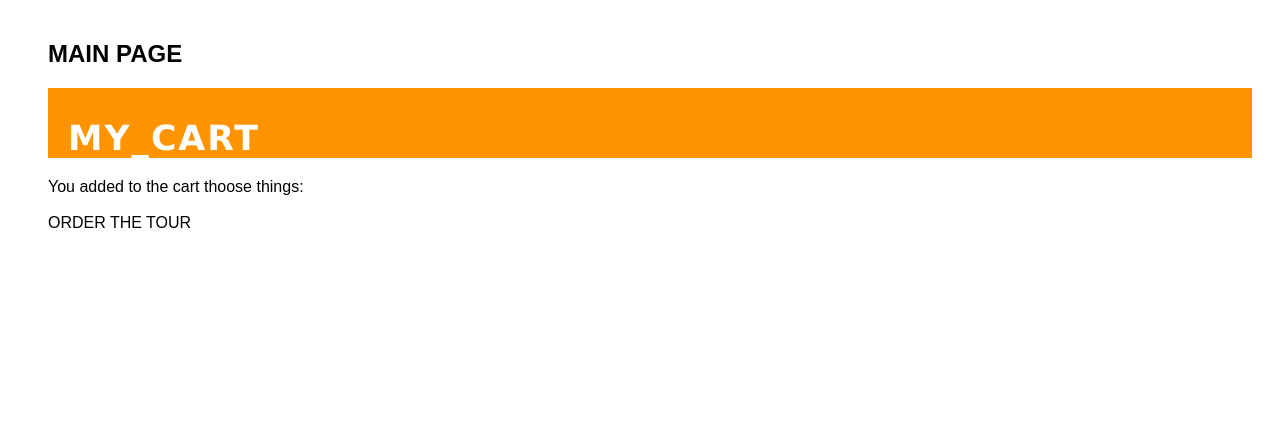
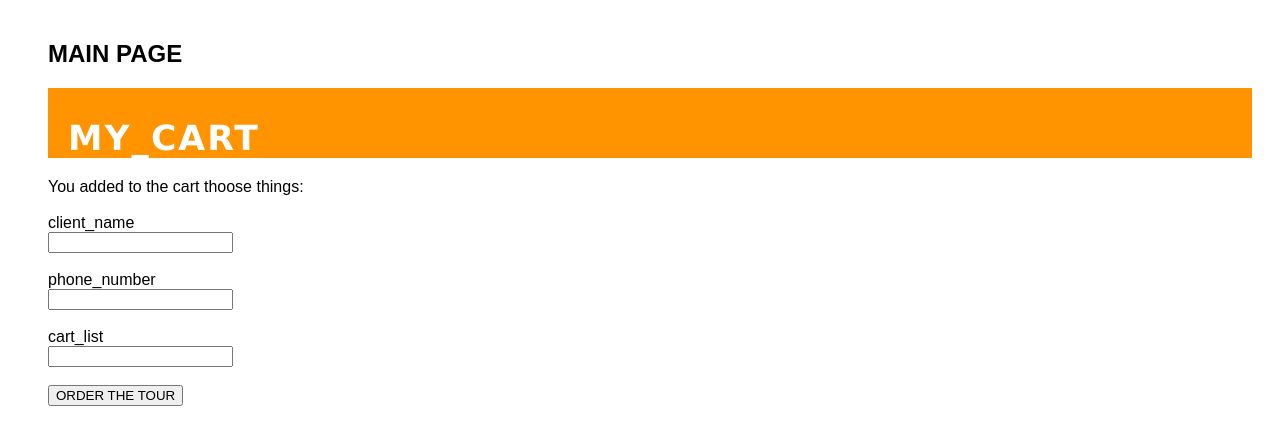
Before and after one commit to staybox/projects, a Django app: page /my_cart/ in a window 1280 px wide. Shown: the top 445 px of the page. Run offline with Django 3.2, Linux system fonts and the light colour scheme.

Commit message:
django. error messages in order

```diff
--- a/djangoproject/site1/templates/my_cart.html
+++ b/djangoproject/site1/templates/my_cart.html
@@ -14,6 +14,15 @@
 {% endfor %}
     <br>
 
-<div><a href= "/order/" class="order">ORDER THE TOUR</a></div>
+    <form action='/order/' method='post'> {% csrf_token %}
+    client_name<br>
+    <input type='text' name='client_name'><br><br>
+    phone_number<br>
+    <input type='text' name='phone_number'><br><br>
+    cart_list<br>
+    <input type='text' name='cart_list' value={{a_str}}><br><br>
+    <input type='submit' value='ORDER THE TOUR'>
+    </form>
+
 
 {% endblock %}
--- a/djangoproject/site1/templates/pages.html
+++ b/djangoproject/site1/templates/pages.html
@@ -28,7 +28,7 @@
     <a href="{{ atr.google_map }}" class="link">Google Maps</a> |
     <a href="{{ atr.website }}" class="link">Web Site</a>
     </p>
-<br><br><br><br><br><br><br><br><br><br>
+<br><br><br><br><br><br><br><br><br>
 
 {% if atr.name != 'Nazareth' %}
 <div><a href= "/add_to_cart/{{ atr.name }}" class="link">ADD TOUR TO CART</a></div>
--- a/djangoproject/site1/views.py
+++ b/djangoproject/site1/views.py
@@ -1,19 +1,21 @@
 # coding: utf8
 from django.shortcuts import render, redirect
-from .models import Attractions, Towns
+from .models import Attractions, Towns, Orders
 from django.http import HttpResponse
+from django.template import RequestContext
+from .forms import ContactForm
 
 
 def index(request):
-    all = Attractions.objects.filter(town='Nazareth') # all attractions in Nazareth
-    naz = Towns.objects.filter(name='Nazareth') # only Nazareth
+    all = Attractions.objects.filter(town='Nazareth')  # all attractions in Nazareth
+    naz = Towns.objects.filter(name='Nazareth')  # only Nazareth
     c = {'data': naz, 'all': all}
     return render(request, 'pages.html', c)
 
 
 def search(request):
-    all = Attractions.objects.filter(town='Nazareth') # all attractions in Nazareth
-    naz = Towns.objects.filter(name='Nazareth') # only Nazareth
+    all = Attractions.objects.filter(town='Nazareth')  # all attractions in Nazareth
+    naz = Towns.objects.filter(name='Nazareth')  # only Nazareth
     if 'q' in request.GET:
         r = request.GET['q']
         if r == '' or len(r) > 20:
@@ -35,10 +37,11 @@ def pages(request, name):
 def my_cart(request):
     d = request.session
     a = []
-    for k,v in d.items():
+    for k, v in d.items():
         if '_session_expiry' not in k:
             a.append(k)
-    c = {'cart_list': a}
+    a_str = ','.join(a)
+    c = {'cart_list': a, 'a_str': a_str}
     return render(request, 'my_cart.html', c)
 
 
@@ -51,4 +54,17 @@ def add_to_cart(request, name):
 
 
 def order(request):
-    return render(request, 'congrats.html')
+    p = request.POST
+    client_name = p['client_name']
+    phone_number = p['phone_number']
+    cart_list = p['cart_list']
+    s = ContactForm({'client_name':client_name, 'phone_number':phone_number, 'order':cart_list})
+    if s.is_valid():
+        d = Orders(client_name=client_name, phone_number=phone_number, order=cart_list)
+        d.save()
+        data1 = [client_name, phone_number, cart_list]
+        c = {'data1': data1}
+    else:
+        data1 = [s.errors]
+        c = {'errors': data1}
+    return render(request, 'congrats.html', c)
```
Also changed, not shown: djangoproject/site1/admin.py (+7 -1 lines), djangoproject/site1/forms.py (added, +10 -0 lines), djangoproject/site1/models.py (+19 -1 lines), djangoproject/site1/templates/congrats.html (+21 -1 lines), djangoproject/db.sqlite3, djangoproject/site1/migrations/0003_orders.py (added).
